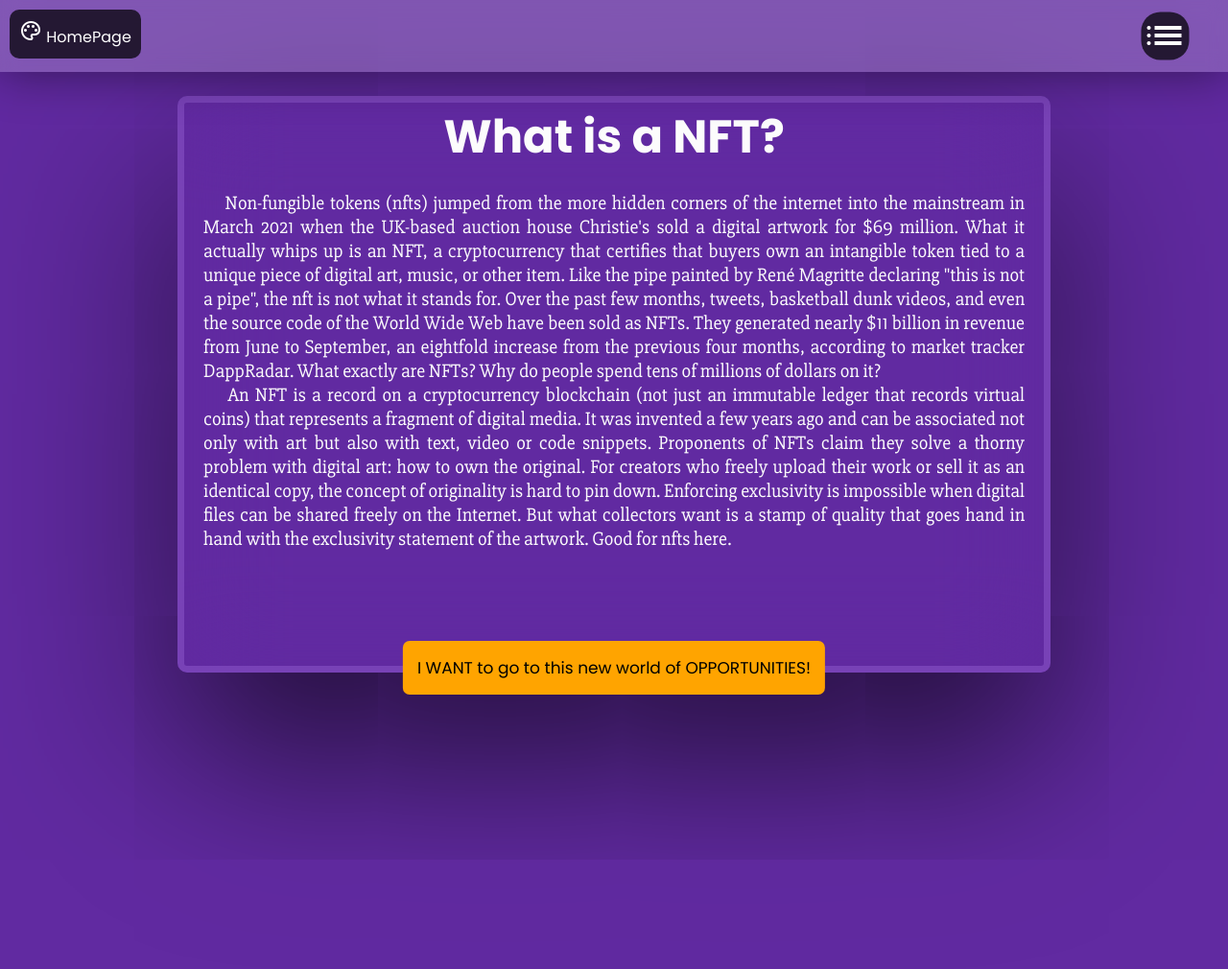
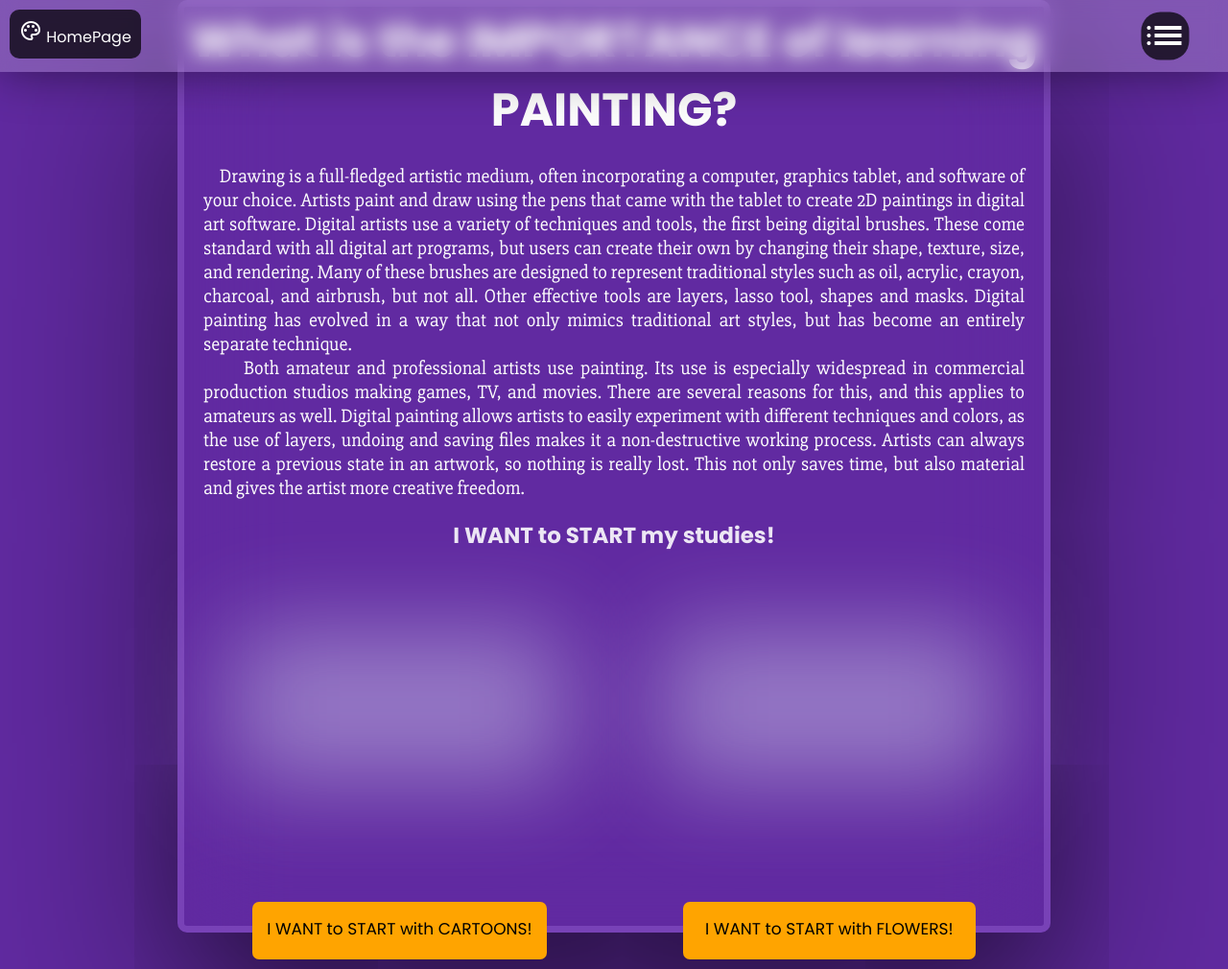
Before and after one commit to MessiasAF/FirstMarckplace, a plain HTML site: page hotPage.html in a window 1280 px wide. Shown: the whole page at 96% size. Before the commit the page ends 800 px from the top, so only its background shows below. Drawn offline with nearby package versions, Linux system fonts and the light colour scheme.

Commit message:
Update hotPage.html

```diff
--- a/hotPage.html
+++ b/hotPage.html
@@ -11,9 +11,9 @@
 <link rel="stylesheet" href="https://fonts.googleapis.com/css2?family=Material+Symbols+Outlined:opsz,wght,FILL,GRAD@20..48,100..700,0..1,-50..200" />
 <link rel="stylesheet" href="https://fonts.googleapis.com/css2?family=Material+Symbols+Outlined:opsz,wght,FILL,GRAD@20..48,100..700,0..1,-50..200" />
 <link rel="stylesheet" href="https://fonts.googleapis.com/css2?family=Material+Symbols+Outlined:opsz,wght,FILL,GRAD@20..48,100..700,0..1,-50..200" />
-    <link rel="stylesheet" href="nftPage.css">
+    <link rel="stylesheet" href="hotPage.css">
     <link rel="shortcut icon" href="cutLogo.ico" type="image/x-icon">
-    <title>NFT page</title>
+    <title>Learning page</title>
 </head>
 <body>
     <header>
@@ -46,12 +46,21 @@
                 </span>
             </div>
     </header>
-    <div id="mainContainer">
-        <h1>What is a NFT?</h1>
-        <p>&nbsp &nbsp Non-fungible tokens (nfts) jumped from the more hidden corners of the internet into the mainstream in March 2021 when the UK-based auction house Christie's sold a digital artwork for $69 million. What it actually whips up is an NFT, a cryptocurrency that certifies that buyers own an intangible token tied to a unique piece of digital art, music, or other item. Like the pipe painted by René Magritte declaring "this is not a pipe", the nft is not what it stands for. Over the past few months, tweets, basketball dunk videos, and even the source code of the World Wide Web have been sold as NFTs. They generated nearly $11 billion in revenue from June to September, an eightfold increase from the previous four months, according to market tracker DappRadar. What exactly are NFTs? Why do people spend tens of millions of dollars on it?</br>
-        &nbsp &nbsp An NFT is a record on a cryptocurrency blockchain (not just an immutable ledger that records virtual coins) that represents a fragment of digital media. It was invented a few years ago and can be associated not only with art but also with text, video or code snippets. Proponents of NFTs claim they solve a thorny problem with digital art: how to own the original. For creators who freely upload their work or sell it as an identical copy, the concept of originality is hard to pin down. Enforcing exclusivity is impossible when digital files can be shared freely on the Internet. But what collectors want is a stamp of quality that goes hand in hand with the exclusivity statement of the artwork. Good for nfts here.</p>
-        <a href="https://opensea.io/Desenhariei" id="openseaLink">I WANT to go to this new world of OPPORTUNITIES!</a>
-    </div>
+
+    <section id="mainContainer">
+        <h1>What is the IMPORTANCE of learning PAINTING?</h1>
+        <p>&nbsp &nbsp Drawing is a full-fledged artistic medium, often incorporating a computer, graphics tablet, and software of your choice. Artists paint and draw using the pens that came with the tablet to create 2D paintings in digital art software. Digital artists use a variety of techniques and tools, the first being digital brushes. These come standard with all digital art programs, but users can create their own by changing their shape, texture, size, and rendering. Many of these brushes are designed to represent traditional styles such as oil, acrylic, crayon, charcoal, and airbrush, but not all. Other effective tools are layers, lasso tool, shapes and masks. Digital painting has evolved in a way that not only mimics traditional art styles, but has become an entirely separate technique.</br>
+        &nbsp &nbsp &nbsp Both amateur and professional artists use painting. Its use is especially widespread in commercial production studios making games, TV, and movies. There are several reasons for this, and this applies to amateurs as well. Digital painting allows artists to easily experiment with different techniques and colors, as the use of layers, undoing and saving files makes it a non-destructive working process. Artists can always restore a previous state in an artwork, so nothing is really lost. This not only saves time, but also material and gives the artist more creative freedom.</p>
+        <h2>I WANT to START my studies!</h2>
+        <section id="imgs">
+            <article id="img1"></article>
+            <article id="img2"></article>
+        </section>
+        <article id="butts">
+            <a href="https://go.hotmart.com/M79331202A?dp=1" id="butt1">I WANT to START with CARTOONS!</a>
+            <a href="https://go.hotmart.com/G79332046K?dp=1" id="butt2">I WANT to START with FLOWERS!</a>
+        </article>
+    </section>
     <script src="script.js"></script>
 </body>
 </html>
```
